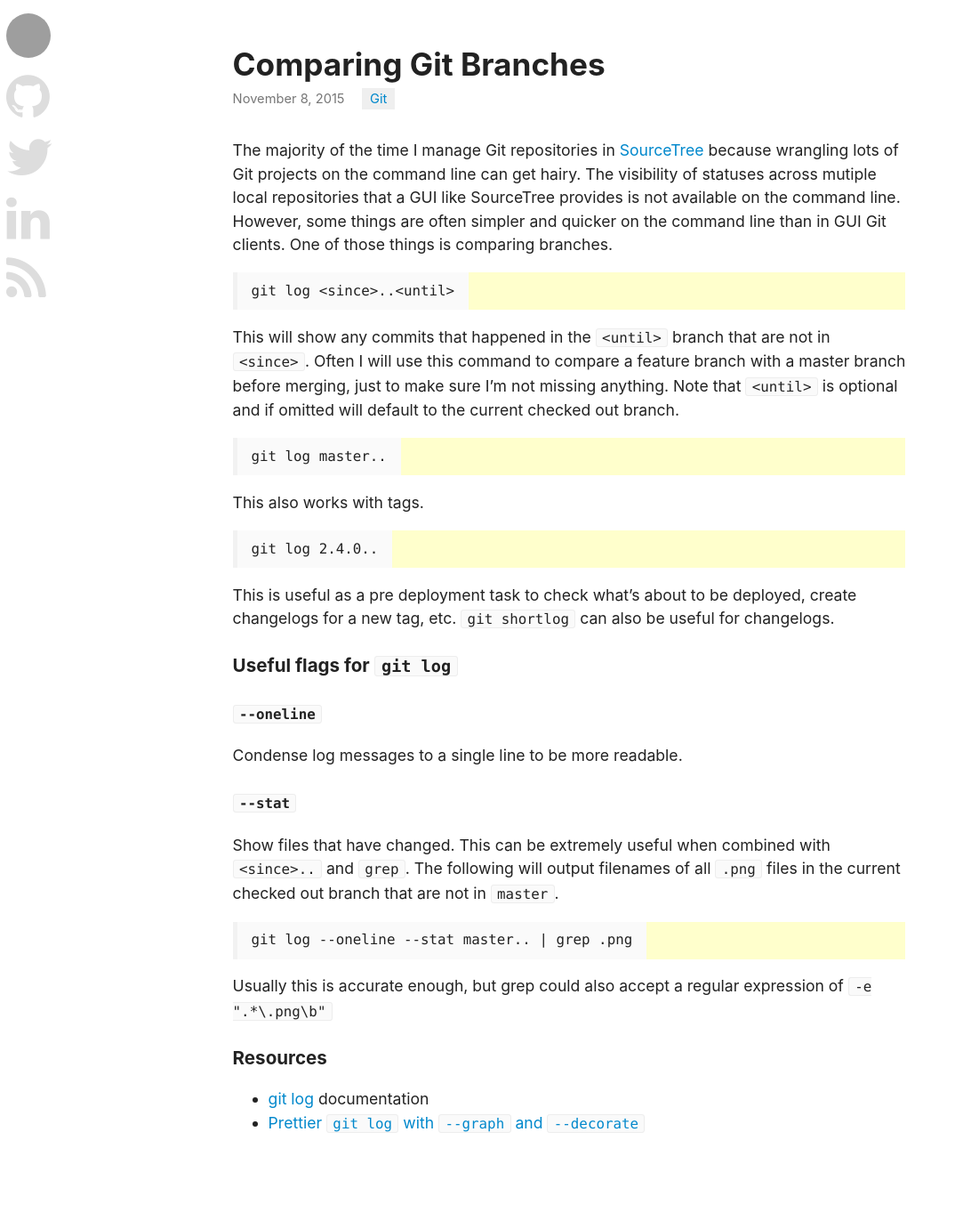
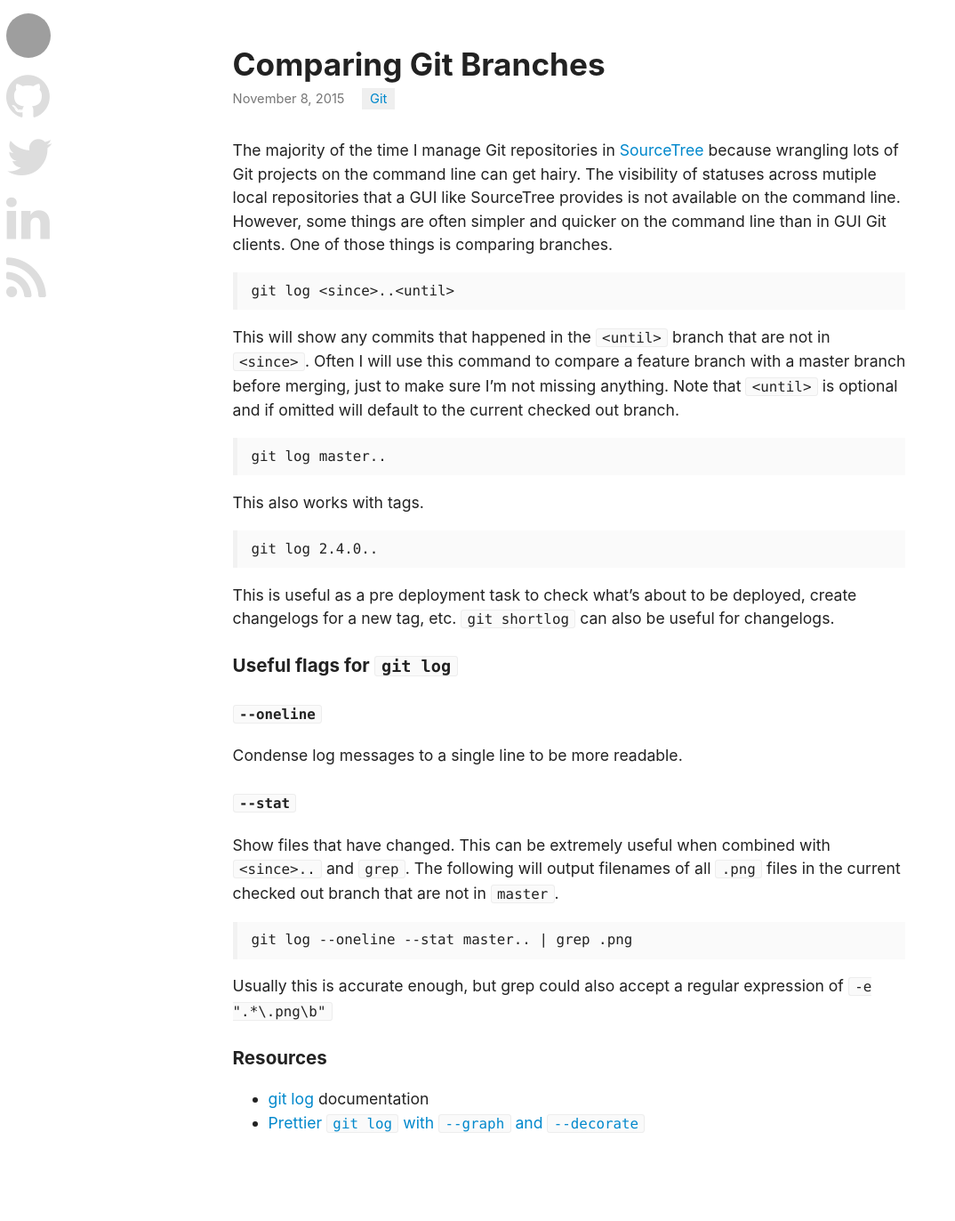
Before and after one commit to kavun/kavun.github.io, a Jekyll site: the page built from _posts/2015-11-08-comparing-git-branches.md, in a window 1280 px wide. Shown: the whole page at 89% size, without its empty margins (0-1074 px from the left). Built offline with Jekyll 4.4.1, drawn with Linux system fonts in a browser that asks for light colours; nearby versions of some CDN libraries; comment, search, counter and statistics services are not loaded; grey boxes are pictures that could not be loaded.

Commit message:
min-width for pre > code

```diff
--- a/_layouts/layout.html
+++ b/_layouts/layout.html
@@ -66,6 +66,7 @@
             tab-size: 4;
             border-radius: 0;
             text-align: left;
+            min-width: 100%;
         }
 
         pre {
```
